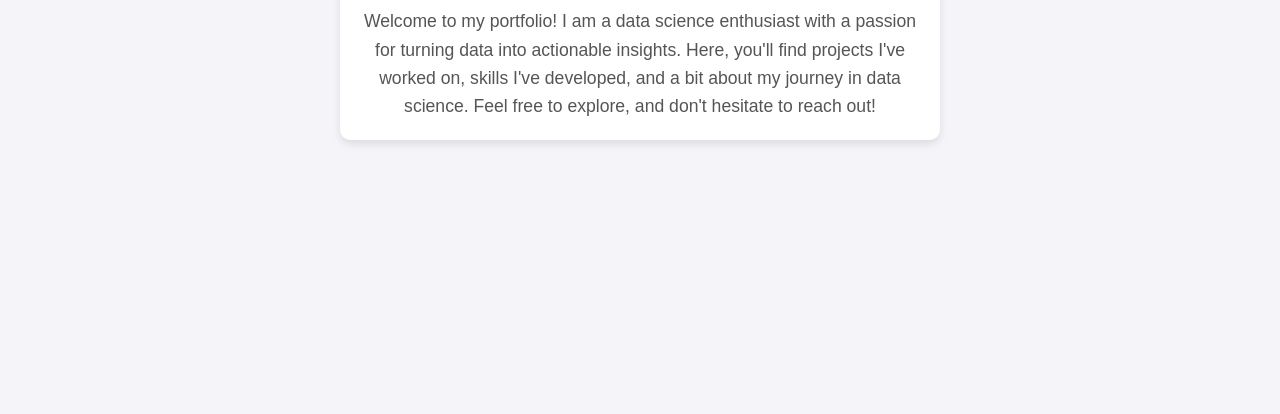
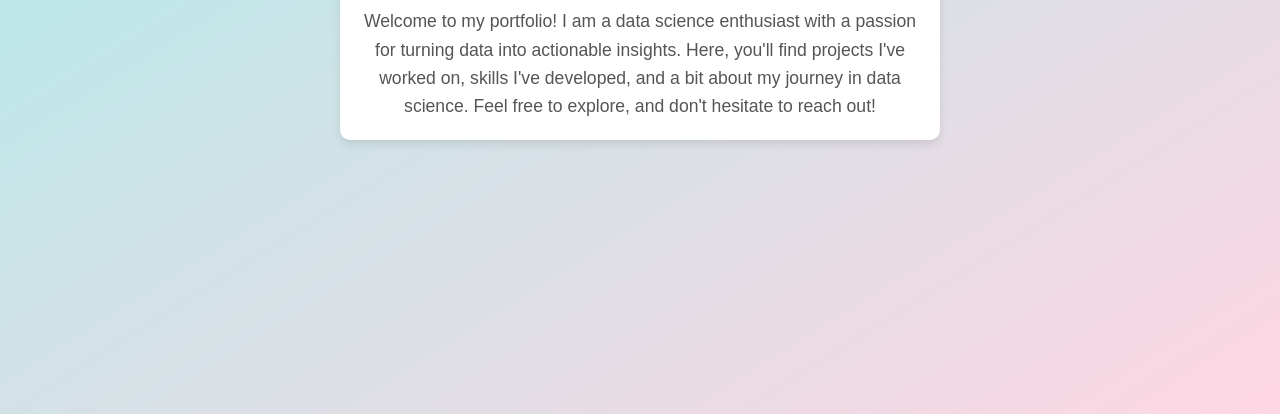
Before and after one commit to brendanwaters/brendanwaters.github.io, a plain HTML site: page index.html in a window 1280 px wide. Shown: the part 386-800 px from the top of the page. Drawn offline with Linux system fonts and the light colour scheme.

Commit message:
Update style.css

```diff
--- a/style.css
+++ b/style.css
@@ -37,3 +37,7 @@ body {
     font-size: 1.1rem;
     color: #555;
 }
+
+body {
+    background: linear-gradient(to bottom right, #a8edea, #fed6e3); /* Change colors as desired */
+}
```
